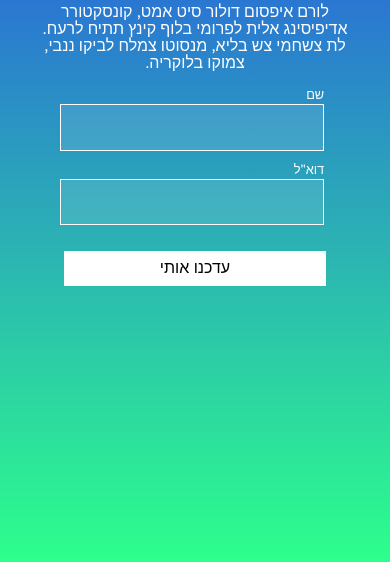
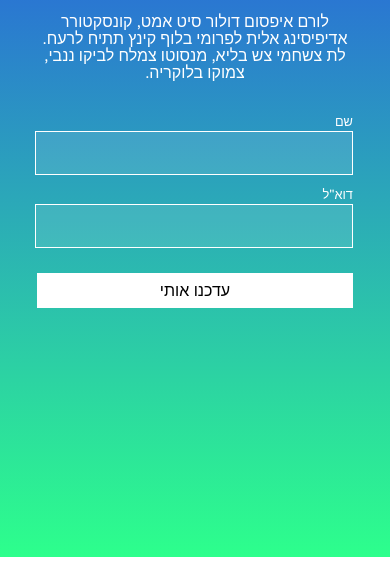
Before and after one commit to S3venthR4ven/My-protfolio, a plain HTML site: page Projects/Project1/index.html in a window 390 px wide. Shown: the part 366-928 px from the top of the page. Drawn offline with Linux system fonts and the light colour scheme.

Commit message:
CSS changes for project 1 + 2 for responsivness

```diff
--- a/Projects/Project1/CSS/style.css
+++ b/Projects/Project1/CSS/style.css
@@ -3,6 +3,7 @@
 
 *{
     margin: 0 0;
+    padding: 0;
 }
 
 /*  --  עיצוב כללי  --*/
@@ -14,18 +15,22 @@ body{
     align-items: center;
     background: linear-gradient(#281EFF, #2DFF8C);
     background-repeat: no-repeat;
+    background-size: cover;
     font-family: "Varela Round", sans-serif;
     color: #fff;
     direction: rtl;
     text-align: center;
+    margin: auto;
 }
 
 
 /*  --  עיצוב לחלק הראשי  --*/
 main{
-    width: 60%;
-    height: 51vh;
+    width: 90%;
+    /* width: 60%; */
+    /* height: 51vh; */
    text-align: center;
+   margin: auto;
 }
 
 h1{
@@ -99,11 +104,12 @@ form>div:nth-child(3)>input:hover{
 /*  --  For large screen responsive  -- */
 @media screen and (min-width:2500px) {
     body{
-        padding: 25vh 0;
+        /* padding: 25vh 0; */
     }
 
     main{
-        width: 60%
+        width: 90%;
+        /* width: 60% */
     }
 
     h1{
@@ -135,11 +141,12 @@ form>div:nth-child(3)>input:hover{
 /*  --  For medium-large screen responsive  -- */
 @media screen and (max-width:1200px) {
     body{
-        padding: 25vh 0;
+        /* padding: 25vh 0; */
     }
 
     main{
-        width: 65%
+        width: 90%;
+        /* width: 65% */
     }
 
     h1{
@@ -167,7 +174,7 @@ form>div:nth-child(3)>input:hover{
 /*  --  For medium screen responsive  --*/
 @media screen and (max-width:990px) {
    main{
-        width: 70%;
+        width: 80%;
     }
 
     h1{
@@ -200,7 +207,10 @@ form>div:nth-child(3)>input:hover{
 /*  --  For medium-small responsive  --*/
 @media screen and (max-width:768px) {
     main{
-        width: 75%;
+        width: 80%;
+        justify-content: center;
+        justify-items: center;
+
     }
 
     h1{
@@ -229,7 +239,7 @@ form>div:nth-child(3)>input:hover{
         width: 100%;
         margin: 0.5vh 5vh;
         position: relative;
-        right:10%
+        right:5%
     }
 
     form>div:nth-child(3){
@@ -237,12 +247,12 @@ form>div:nth-child(3)>input:hover{
     }
 
     form>div:nth-child(1)>input, form>div:nth-child(2)>input{
-        width: 80%;
+        width: 90%;
         font-size: 1.4rem;
     }
 
     form>div:nth-child(3)>input{
-        width: 81%;
+        width: 90%;
     }
 }
 
@@ -250,8 +260,10 @@ form>div:nth-child(3)>input:hover{
 /*  --  For small responsive  --  */
 @media screen and (max-width:580px) {
    main{
-        width: 323px;
-        height: 506px;
+        width: 90%;
+        /* height: 506px; */
+        justify-content: center;
+        justify-items: center;
     }
 
     h1{
@@ -263,7 +275,9 @@ form>div:nth-child(3)>input:hover{
     }
 
     p{
-        margin-bottom: 3vh;
+        width: 90%;
+        justify-content: center;
+        margin-bottom: 5vh;
     }
 
     label{
--- a/Projects/Project2/CSS/style.css
+++ b/Projects/Project2/CSS/style.css
@@ -315,7 +315,7 @@ form>input[type=email]{
 /*  --  For mid-large screen responsive  -- */
 @media screen and (max-width:1200px) {
     body{
-        padding: 20vh 20vh;
+        padding: 10vh 10vh;
     }
 
     .upperGal{
@@ -332,8 +332,12 @@ form>input[type=email]{
         font-size: 0.8rem;
     }
 
+    .formDiv{
+        padding: 0.2vh 5vh;
+    }
+
     form{
-        height: 35vh;
+        height: 40vh;
     }
 
     h2{
@@ -392,7 +396,7 @@ form>input[type=email]{
 
     form{
         margin-top: 0.5vh;
-        height: 30vh;
+        height: 35vh;
     }
 
     h2{
@@ -428,7 +432,7 @@ form>input[type=email]{
 /*  --  For mid-small screen responsive  -- */
 @media screen and (max-width:768px) {
     body{
-        padding: 15vh 10vh;
+        padding: 10vh 5vh;
     }
 
 
@@ -557,8 +561,8 @@ form>input[type=email]{
 /*  --  For small screen responsive  -- */
 @media screen and (max-width:580px) {
     body{
-        padding: 0 10vh;
-        padding-bottom: 15vh;
+        padding: 0 5vh;
+
     }
 
     .upperGal, .lowerGal{
```
